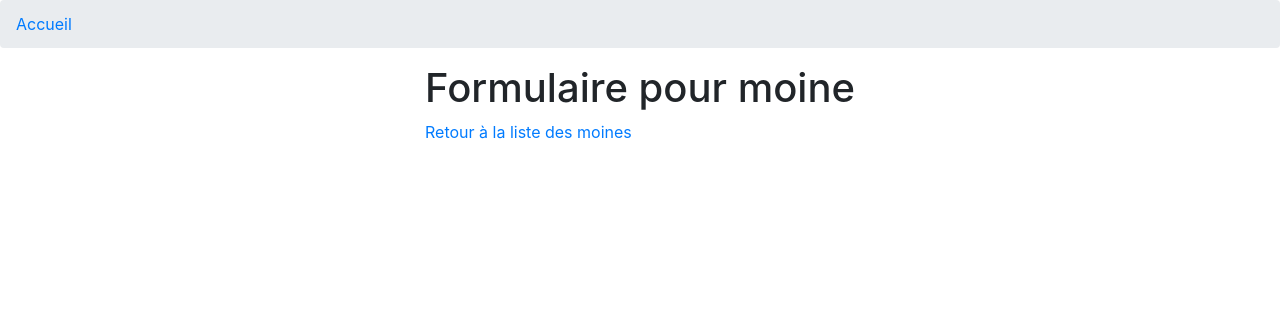
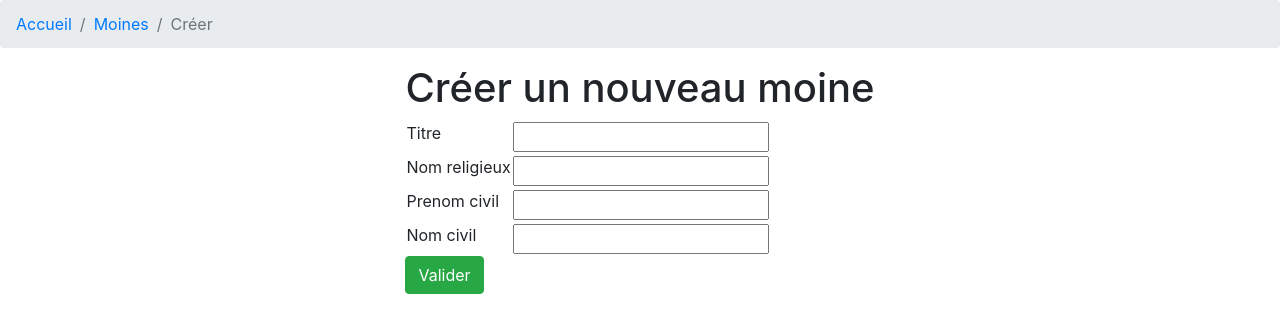
Before and after one commit to BrRoman/infirmerie, a Django app: template infirmerie/apps/moines/templates/moines/form.html in a window 1280 px wide. Shown: the part 40-373 px from the top of the page. Run offline with Django 3.2, Linux system fonts and the light colour scheme; the template is opened without the code that fills it, so the values that code supplies are empty, except form fields; tables that the repository leaves empty hold one stand-in row (values such as "Sample post"); form fields are guessed from the names that the template uses; some libraries are stand-ins or nearby versions.

Commit message:
Moines: create and update.

```diff
--- a/infirmerie/apps/moines/templates/moines/form.html
+++ b/infirmerie/apps/moines/templates/moines/form.html
@@ -1,6 +1,134 @@
-{% extends 'main.html' %}
+{% extends "main.html" %}
+
+{% load widget_tweaks %}
+
+{% block breadcrumbs %}
+    <li class="breadcrumb-item"><a href="{% url "moines:list" %}">Moines</a></li>
+    {% if object %}
+        <li class="breadcrumb-item"><a href="{% url "moines:detail" moine.id %}">{{ moine }}</a></li>
+        <li class="breadcrumb-item active">Modifier</li>
+    {% else %}
+        <li class="breadcrumb-item active">Créer</li>
+    {% endif %}
+{% endblock breadcrumbs %}
 
 {% block content %}
-    <h1>Formulaire pour moine</h1>
-    <a href="{% url 'moines:list' %}">Retour à la liste des moines</a>
+    {% if object %}
+        <h1>Modifier un moine</h1>
+    {% else %}
+        <h1>Créer un nouveau moine</h1>
+    {% endif %}
+
+    <form method="post">
+        {% csrf_token %}
+
+        <table>
+            <!-- Qualité -->
+            <tr class="form-group">
+                <td>{{ form.titre.label_tag }}</td>
+                <td>
+                    {% if form.is_bound %}
+                        {% if form.titre.errors %}
+                            {% render_field form.titre class="is-invalid" %}
+                            {% for error in form.titre.errors %}
+                                <div class="invalid-feedback">
+                                    {{ error }}
+                                </div>
+                            {% endfor %}
+                        {% else %}
+                            {% render_field form.titre class="is-valid" %}
+                        {% endif %}
+                    {% else %}
+                        {% render_field form.titre %}
+                    {% endif %}
+
+                    {% if form.titre.help_text %}
+                        <small class="form-text text-muted">
+                            {{ form.titre.help_text }}
+                        </small>
+                    {% endif %}
+                </td>
+            </tr>
+
+            <!-- Nom religieux -->
+            <tr class="form-group">
+                <td>{{ form.nom_religieux.label_tag }}</td>
+                <td>
+                    {% if form.is_bound %}
+                        {% if form.nom_religieux.errors %}
+                            {% render_field form.nom_religieux class="is-invalid" %}
+                            {% for error in form.nom_religieux.errors %}
+                                <div class="invalid-feedback">
+                                    {{ error }}
+                                </div>
+                            {% endfor %}
+                        {% else %}
+                            {% render_field form.nom_religieux class="is-valid" %}
+                        {% endif %}
+                    {% else %}
+                        {% render_field form.nom_religieux %}
+                    {% endif %}
+                    {% if form.nom_religieux.help_text %}
+                        <small class="form-text text-muted">
+                            {{ form.nom_religieux.help_text }}
+                        </small>
+                    {% endif %}
+                </td>
+            </tr>
+
+            <!-- Prénom civil -->
+            <tr class="form-group">
+                <td>{{ form.prenom_civil.label_tag }}</td>
+                <td>
+                    {% if form.is_bound %}
+                        {% if form.prenom_civil.errors %}
+                            {% render_field form.prenom_civil class="is-invalid" %}
+                            {% for error in form.prenom_civil.errors %}
+                                <div class="invalid-feedback">
+                                    {{ error }}
+                                </div>
+                            {% endfor %}
+                        {% else %}
+                            {% render_field form.prenom_civil class="is-valid" %}
+                        {% endif %}
+                    {% else %}
+                        {% render_field form.prenom_civil %}
+                    {% endif %}
+                    {% if form.prenom_civil.help_text %}
+                        <small class="form-text text-muted">
+                            {{ form.prenom_civil.help_text }}
+                        </small>
+                    {% endif %}
+                </td>
+            </tr>
+
+            <!-- Nom civil -->
+            <tr class="form-group">
+                <td>{{ form.nom_civil.label_tag }}</td>
+                <td>
+                    {% if form.is_bound %}
+                        {% if form.nom_civil.errors %}
+                            {% render_field form.nom_civil class="is-invalid" %}
+                            {% for error in form.nom_civil.errors %}
+                                <div class="invalid-feedback">
+                                    {{ error }}
+                                </div>
+                            {% endfor %}
+                        {% else %}
+                            {% render_field form.nom_civil class="is-valid" %}
+                        {% endif %}
+                    {% else %}
+                        {% render_field form.nom_civil %}
+                    {% endif %}
+                    {% if form.nom_civil.help_text %}
+                        <small class="form-text text-muted">
+                            {{ form.nom_civil.help_text }}
+                        </small>
+                    {% endif %}
+                </td>
+            </tr>
+        </table>
+
+        <button type="submit" class="btn btn-success">Valider</button>
+    </form>
 {% endblock content %}
```
Also changed, not shown: infirmerie/apps/moines/forms.py (added, +35 -0 lines), infirmerie/apps/moines/models.py (+31 -11 lines), infirmerie/apps/moines/urls.py (+7 -5 lines), infirmerie/apps/moines/views.py (+32 -9 lines).
